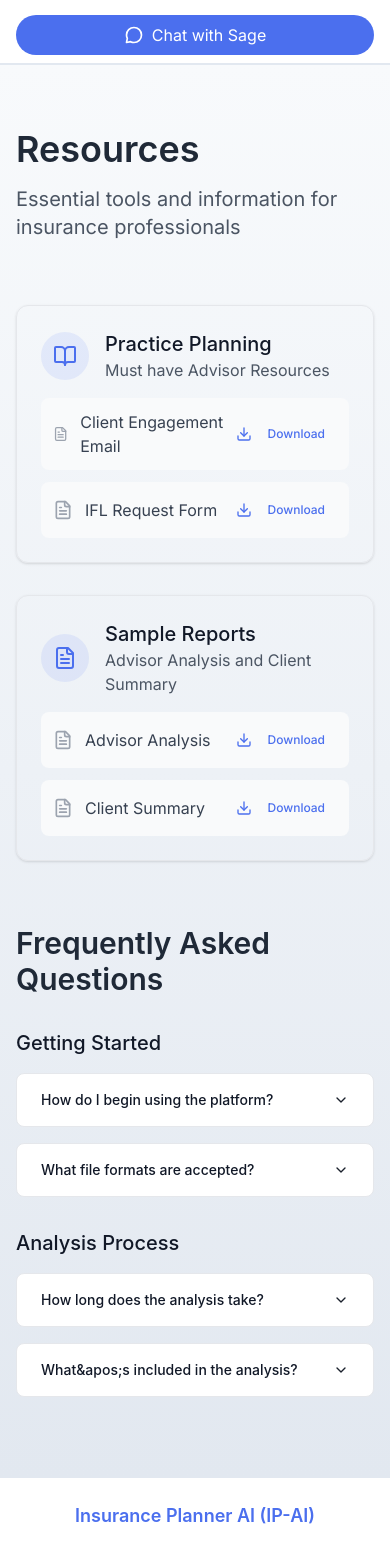
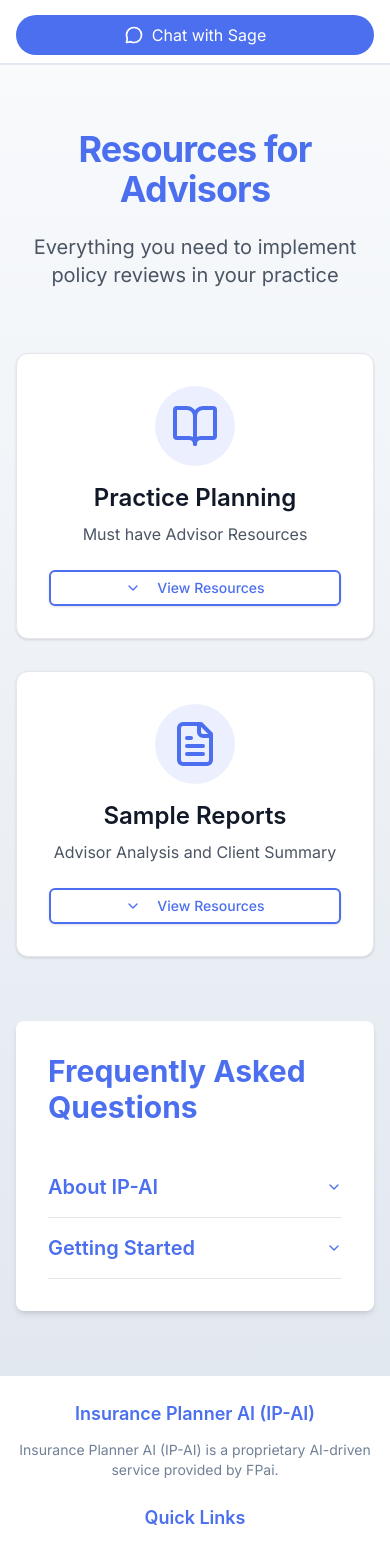
Before and after one commit to itsgabeover/dashboard-copy, a Next.js app: page /resources in a window 390 px wide. Shown: the top 1543 px of the page. Built offline with nearby package versions, Linux system fonts and the light colour scheme.

Commit message:
Update resources page

```diff
--- a/app/resources/page.tsx
+++ b/app/resources/page.tsx
@@ -1,9 +1,16 @@
 'use client'
 
+import { useState } from 'react'
 import {
+  ArrowRight,
   BookOpen,
   FileText,
-  Download
+  HelpCircle,
+  Download,
+  ChevronDown,
+  ChevronUp,
+  Lightbulb,
+  X
 } from 'lucide-react'
 import { Button } from "@/components/ui/button"
 import {
@@ -14,7 +21,7 @@ import {
 } from "@/components/ui/accordion"
 import { Card } from "@/components/ui/card"
 
-// Add type for resource content
+// Type definitions
 type ResourceContent = {
   name: string
   type: string
@@ -22,7 +29,6 @@ type ResourceContent = {
   link?: string
 }
 
-// Add type for resource
 type Resource = {
   title: string
   icon: React.ElementType
@@ -30,19 +36,31 @@ type Resource = {
   content: ResourceContent[]
 }
 
-// Add type for FAQ question
 type FAQQuestion = {
   question: string
   answer: React.ReactNode
 }
 
-// Add type for FAQ category
 type FAQCategory = {
   category: string
   questions: FAQQuestion[]
 }
 
 export default function ResourcesPage() {
+  const [expandedSection, setExpandedSection] = useState<string | null>(null)
+
+  const toggleSection = (section: string) => {
+    if (expandedSection === section) {
+      setExpandedSection(null)
+    } else {
+      setExpandedSection(section)
+      setTimeout(() => {
+        const element = document.getElementById(section)
+        element?.scrollIntoView({ behavior: 'smooth', block: 'start' })
+      }, 100)
+    }
+  }
+
   const resources: Resource[] = [
     {
       title: 'Practice Planning',
@@ -62,13 +80,13 @@ export default function ResourcesPage() {
           name: 'Advisor Analysis',
           type: 'PDF',
           action: 'Download',
-          link: 'https://phw1ruho25yy63z9.public.blob.vercel-storage.com/SAMPLE%20ANALYSIS-KcNItO6ThA29F15Sa0kuWc4uySibb9.pdf'
+          link: 'https://hebbkx1anhila5yf.public.blob.vercel-storage.com/IP%20AI%20ANALYSIS%20Sample-70EjJp7rBVSnRVSXDpgynLK20VtqF0.html'
         },
         {
           name: 'Client Summary',
           type: 'PDF',
           action: 'Download',
-          link: 'https://phw1ruho25yy63z9.public.blob.vercel-storage.com/SAMPLE%20SUMMARY-gN6m36r8cHAwdzi68E4adsDuqypPMT.pdf'
+          link: 'https://hebbkx1anhila5yf.public.blob.vercel-storage.com/IP%20AI%20SUMMARY%20Sample-y2eG2cyjpvjXlp5MsXhv9J7RWA11Ld.html'
         }
       ]
     }
@@ -76,28 +94,28 @@ export default function ResourcesPage() {
 
   const faqs: FAQCategory[] = [
     {
-      category: 'Getting Started',
+      category: "About IP-AI",
       questions: [
         {
-          question: 'How do I begin using the platform?',
-          answer: 'Simply upload your in-force illustration and provide your email. Our AI will analyze the policy and send you comprehensive reports within minutes.'
+          question: "What is IP-AI?",
+          answer: "IP-AI is an AI-powered platform that helps financial advisors conduct life insurance policy reviews in minutes. We analyze in-force illustrations and deliver both technical advisor reports and client-ready summaries."
         },
         {
-          question: 'What file formats are accepted?',
-          answer: 'We currently accept PDF files of in-force illustrations from major insurance carriers.'
+          question: "Why use IP-AI?",
+          answer: "Advisors use IP-AI to transform time-consuming policy reviews into a streamlined process. Our technology makes this practical by reducing analysis time from hours to minutes."
         }
       ]
     },
     {
-      category: 'Analysis Process',
+      category: "Getting Started",
       questions: [
         {
-          question: 'How long does the analysis take?',
-          answer: 'Most analyses are completed within 5 minutes. You&apos;ll receive an email notification when your reports are ready.'
+          question: "What do I need to begin?",
+          answer: "Just two things: A current in-force illustration (PDF) and your email address for report delivery."
         },
         {
-          question: 'What&apos;s included in the analysis?',
-          answer: 'Our analysis includes policy performance metrics, risk assessment, and actionable recommendations.'
+          question: "What types of policies can be analyzed?",
+          answer: "We analyze permanent life insurance policies including: Universal Life, Indexed Universal Life, Variable Universal Life, and Whole Life."
         }
       ]
     }
@@ -105,81 +123,133 @@ export default function ResourcesPage() {
 
   return (
     <main className="min-h-screen bg-gradient-to-b from-[#F8FAFC] to-[#E2E8F0]">
-      <section className="py-16">
-        <div className="container mx-auto px-4">
-          <div className="mb-16">
-            <h1 className="text-4xl md:text-5xl font-semibold text-gray-800 mb-4">
-              Resources
+      <section className="py-16 px-4 sm:px-6 lg:px-8">
+        <div className="max-w-7xl mx-auto">
+          <div className="text-center mb-16">
+            <h1 className="text-4xl md:text-6xl font-bold text-[#4B6FEE] mb-6 tracking-tight">
+              Resources for Advisors
             </h1>
-            <p className="text-xl text-gray-600">
-              Essential tools and information for insurance professionals
+            <p className="text-xl md:text-2xl text-gray-600 max-w-3xl mx-auto">
+              Everything you need to implement policy reviews in your practice
             </p>
           </div>
 
-          <div className="grid md:grid-cols-2 gap-8 mb-16">
+          {/* Resource Cards */}
+          <div className="grid md:grid-cols-2 gap-8 max-w-5xl mx-auto mb-16">
             {resources.map((resource, index) => (
-              <Card key={index} className="p-6">
-                <div className="flex items-center gap-4 mb-4">
-                  <div className="bg-[#4B6FEE]/10 p-3 rounded-full">
-                    <resource.icon className="w-6 h-6 text-[#4B6FEE]" />
+              <Card
+                key={index}
+                className="relative overflow-hidden transition-all duration-300 hover:shadow-lg bg-white"
+              >
+                <div className="p-8">
+                  <div className="flex flex-col items-center text-center mb-6">
+                    <div className="bg-[#4B6FEE]/10 p-4 rounded-full mb-4">
+                      <resource.icon className="w-12 h-12 text-[#4B6FEE]" aria-hidden="true" />
                     </div>
-                  <div>
-                    <h3 className="text-xl font-medium text-gray-900">{resource.title}</h3>
+                    <h3 className="text-2xl font-semibold text-gray-900 mb-2">{resource.title}</h3>
                     <p className="text-gray-600">{resource.description}</p>
                   </div>
-                </div>
-                <div className="space-y-3">
-                  {resource.content.map((item, i) => (
-                    <div key={i} className="flex items-center justify-between p-3 bg-gray-50 rounded-lg">
-                      <div className="flex items-center gap-3">
-                        <FileText className="w-5 h-5 text-gray-400" />
-                        <span className="text-gray-700">{item.name}</span>
-                      </div>
+
                   <Button
-                        asChild
-                        variant="ghost"
-                        size="sm"
-                        className="text-[#4B6FEE] hover:text-[#4B6FEE] hover:bg-[#4B6FEE]/10"
+                    onClick={() => toggleSection(resource.title)}
+                    className="w-full bg-white border-2 border-[#4B6FEE] text-[#4B6FEE] hover:bg-[#4B6FEE] hover:text-white transition-colors"
+                    aria-expanded={expandedSection === resource.title}
+                    aria-controls={`${resource.title}-content`}
                   >
-                        <a href={item.link} target="_blank" rel="noopener noreferrer">
-                          <Download className="w-4 h-4 mr-2" />
-                          {item.action}
-                        </a>
+                    {expandedSection === resource.title ? (
+                      <ChevronUp className="mr-2 h-5 w-5" />
+                    ) : (
+                      <ChevronDown className="mr-2 h-5 w-5" />
+                    )}
+                    {expandedSection === resource.title ? 'Close' : 'View Resources'}
                   </Button>
-                    </div>
-                  ))}
                 </div>
               </Card>
             ))}
           </div>
 
-          <div className="max-w-3xl mx-auto">
-            <h2 className="text-3xl font-semibold text-gray-800 mb-8">
+          {/* Expanded Resource Section */}
+          {expandedSection && (
+            <div
+              id={expandedSection}
+              className="bg-white rounded-lg shadow-md p-6 mb-16 max-w-5xl mx-auto animate-fadeIn"
+              role="region"
+              aria-labelledby={`${expandedSection}-title`}
+            >
+              <div className="flex justify-between items-center mb-6">
+                <h3 id={`${expandedSection}-title`} className="text-2xl font-semibold text-[#4B6FEE]">
+                  {expandedSection}
+                </h3>
+                <Button
+                  variant="ghost"
+                  size="icon"
+                  onClick={() => setExpandedSection(null)}
+                  className="text-gray-500 hover:text-gray-700"
+                  aria-label="Close section"
+                >
+                  <X className="h-5 w-5" />
+                </Button>
+              </div>
+              <div className="grid sm:grid-cols-2 lg:grid-cols-3 gap-4">
+                {resources
+                  .find(r => r.title === expandedSection)
+                  ?.content.map((item, index) => (
+                    <div
+                      key={index}
+                      className="flex items-center justify-between p-4 border rounded-lg hover:border-[#4B6FEE] transition-colors"
+                    >
+                      <span className="font-medium text-gray-700">{item.name}</span>
+                      <Button
+                        variant="outline"
+                        size="sm"
+                        className="border-[#4B6FEE] text-[#4B6FEE] hover:bg-[#4B6FEE] hover:text-white"
+                        onClick={() => item.link && window.open(item.link, '_blank')}
+                        disabled={!item.link}
+                        aria-label={`Download ${item.name}`}
+                      >
+                        <Download className="mr-2 h-4 w-4" />
+                        {item.action}
+                      </Button>
+                    </div>
+                  ))}
+              </div>
+            </div>
+          )}
+
+          {/* FAQ Section */}
+          <div className="bg-white rounded-lg shadow-md p-8 max-w-5xl mx-auto">
+            <h2 className="text-3xl font-bold text-[#4B6FEE] mb-8">
               Frequently Asked Questions
             </h2>
-            <Accordion type="single" collapsible className="space-y-4">
+            <Accordion type="single" collapsible className="w-full">
               {faqs.map((category, categoryIndex) => (
-                <div key={categoryIndex} className="mb-8">
-                  <h3 className="text-xl font-medium text-gray-900 mb-4">
+                <AccordionItem
+                  key={categoryIndex}
+                  value={`category-${categoryIndex}`}
+                  className="border-b border-gray-200"
+                >
+                  <AccordionTrigger className="text-xl font-semibold text-[#4B6FEE] hover:no-underline">
                     {category.category}
-                  </h3>
+                  </AccordionTrigger>
+                  <AccordionContent>
+                    <Accordion type="single" collapsible className="w-full">
                       {category.questions.map((faq, faqIndex) => (
                         <AccordionItem
                           key={faqIndex}
-                      value={`${categoryIndex}-${faqIndex}`}
-                      className="bg-white border rounded-lg mb-4"
+                          value={`faq-${categoryIndex}-${faqIndex}`}
+                          className="border-b border-gray-100"
                         >
-                      <AccordionTrigger className="px-6 hover:no-underline">
-                        <span className="text-left font-medium text-gray-900">
+                          <AccordionTrigger className="text-lg font-medium hover:no-underline">
                             {faq.question}
-                        </span>
                           </AccordionTrigger>
-                      <AccordionContent className="px-6 pb-4 text-gray-600">
+                          <AccordionContent className="text-gray-700 leading-relaxed">
                             {faq.answer}
                           </AccordionContent>
                         </AccordionItem>
                       ))}
-                </div>
+                    </Accordion>
+                  </AccordionContent>
+                </AccordionItem>
               ))}
             </Accordion>
           </div>
```
Lines whose indentation alone changed are shown as unchanged.
